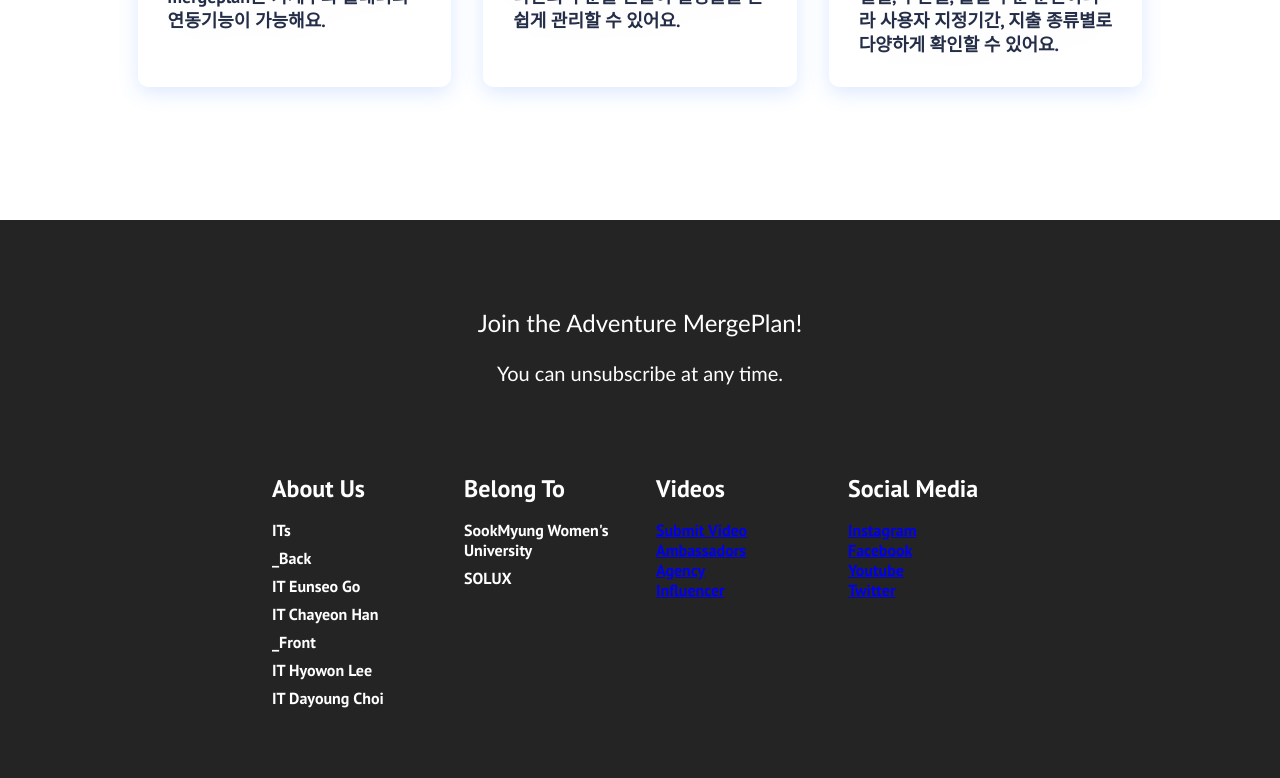
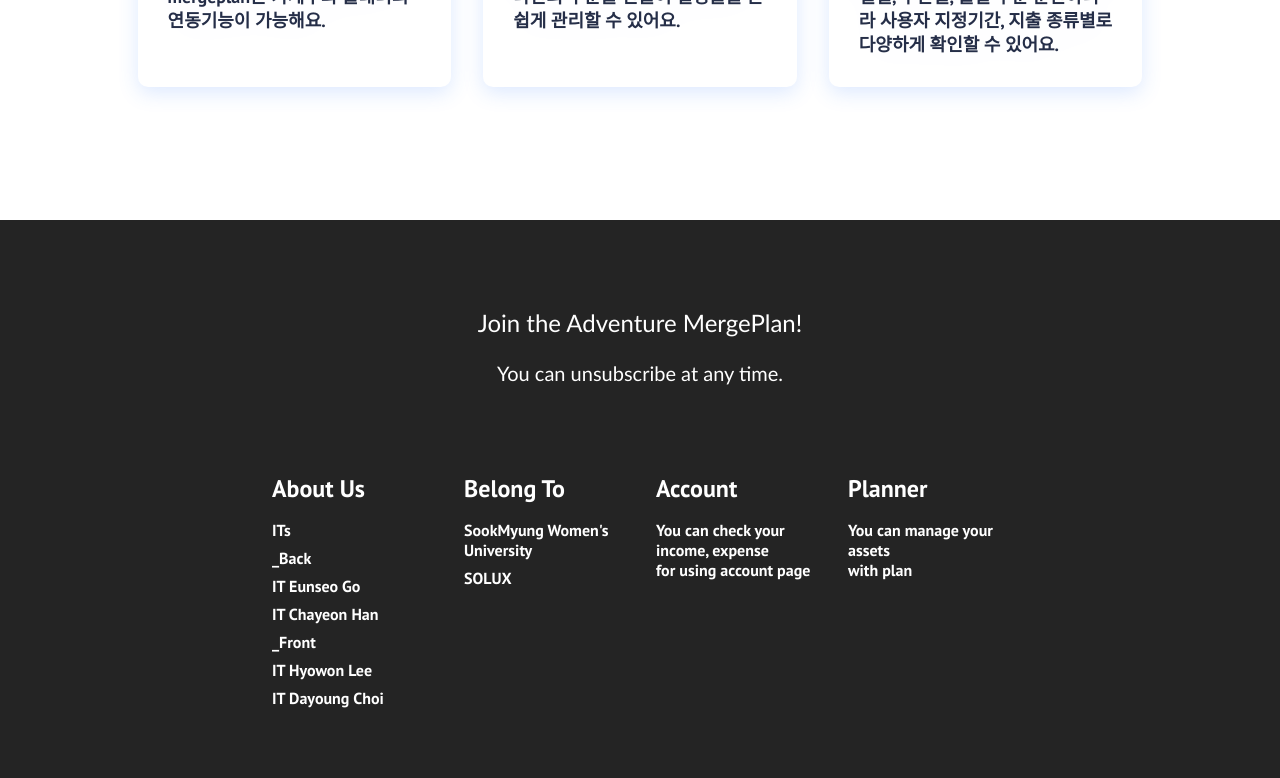
Before and after one commit to ymj07168/mergeplan_front, a React (Create React App) app: page / in a window 1280 px wide. Shown: the part 1125-1903 px from the top of the page. Built offline with nearby package versions, Linux system fonts and the light colour scheme.

Commit message:
footer와 home화면 get started버튼

```diff
--- a/src/components/Footer.js
+++ b/src/components/Footer.js
@@ -50,18 +50,12 @@ function Footer() {
                 </div>
                 <div className='footer-link-wrapper'>
                     <div className='footer-link-items'>
-                        <h2>Videos</h2>
-                        <Link to='/'>Submit Video</Link>
-                        <Link to='/'>Ambassadors</Link>
-                        <Link to='/'>Agency</Link>
-                        <Link to='/'>Influencer</Link>
+                        <h2>Account</h2>
+                        <p>You can check your income, expense<br></br>for using account page</p>
                     </div>
                     <div className='footer-link-items'>
-                        <h2>Social Media</h2>
-                        <Link to='/'>Instagram</Link>
-                        <Link to='/'>Facebook</Link>
-                        <Link to='/'>Youtube</Link>
-                        <Link to='/'>Twitter</Link>
+                        <h2>Planner</h2>
+                        <p>You can manage your assets<br></br>with plan</p>
                     </div>
                 </div>
             </div>
--- a/src/components/HeroSection.js
+++ b/src/components/HeroSection.js
@@ -2,6 +2,7 @@ import React from 'react'
 import '../App.css';
 import { Button } from './Button'
 import './HeroSection.css';
+import { Link } from 'react-router-dom';
 import imgA from '../images/company.png';
 
 function HeroSection() {
@@ -12,8 +13,8 @@ function HeroSection() {
             <h1>이 돈을 언제 썼지?</h1><br></br>
             <p>더 이상 고민하지 마세요! MergePlan이 다 알려드립니다.</p>
             <div className="hero-btns">
-                <Button className='btns' buttonStyle='btn--outline'
-                    buttonSize='btn--large'>GET STARTED</Button>
+                <Link to="/sign-up"><Button className='btns' buttonStyle='btn--outline'
+                    buttonSize='btn--large'>GET STARTED</Button></Link>
                 <Button className='btns' buttonStyle='btn--primary'
                     buttonSize='btn--large'>WATCH TRAILER <i className='far fa-play-circle' /></Button>
             </div>
```
